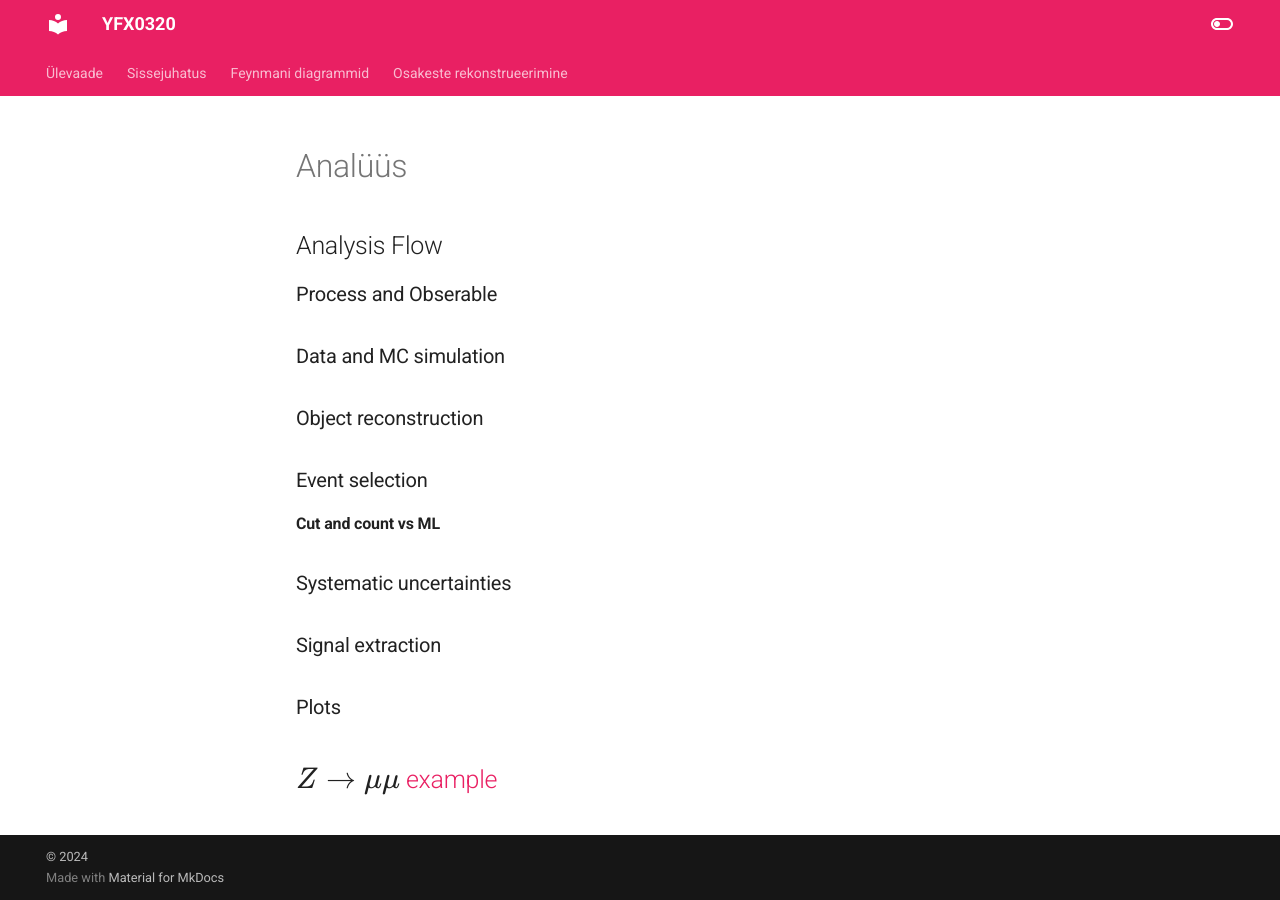
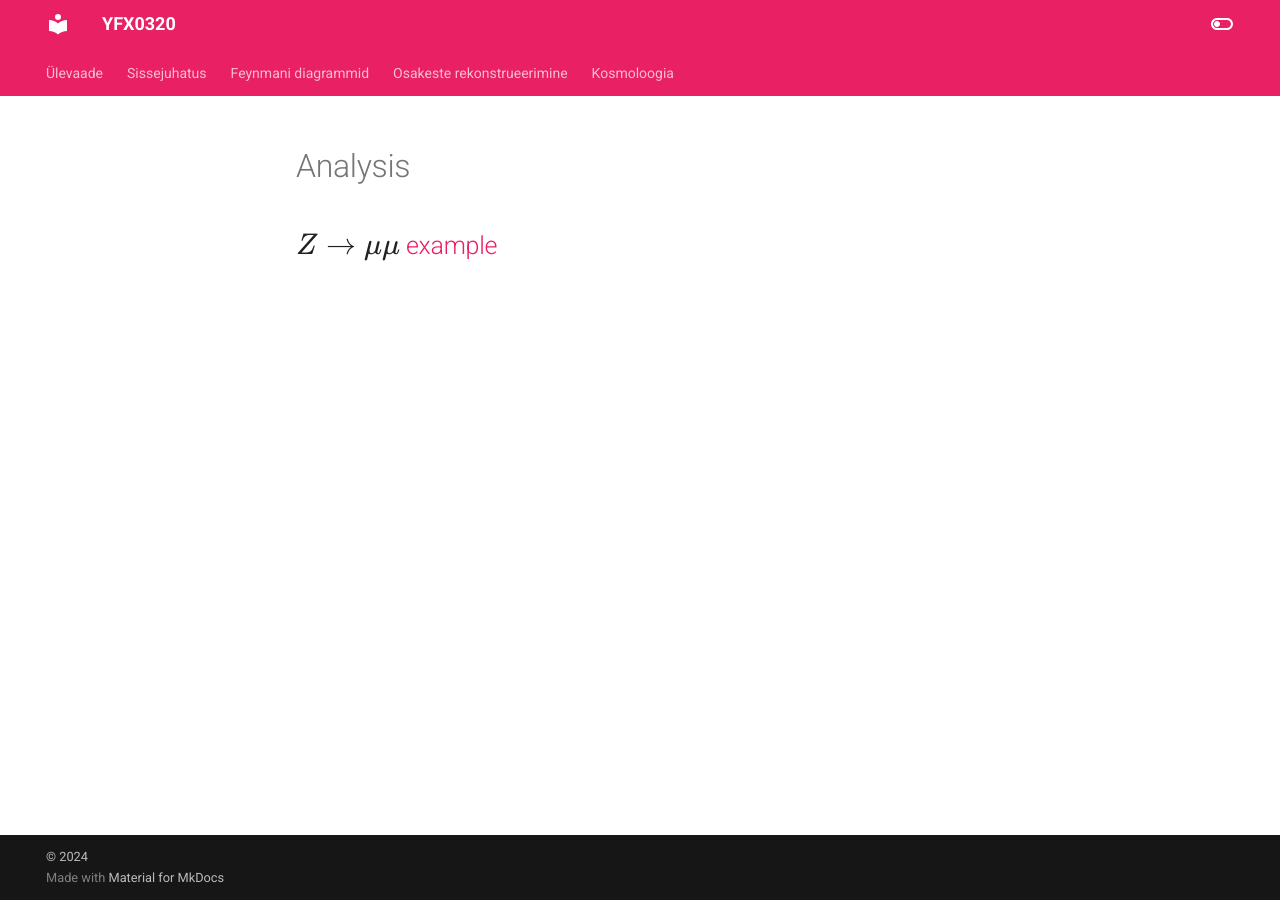
Before and after one commit to nseeba/YFX0320, an MkDocs documentation site: the page built from docs/analysis.md, in a window 1280 px wide. Built offline with MkDocs 1.6.1 and Material for MkDocs 9.7.7, drawn with Linux system fonts in a browser that asks for light colours.

Commit message:
kosmo updates

```diff
--- a/docs/analysis.md
+++ b/docs/analysis.md
@@ -1,21 +1,2 @@
-# Analüüs
-
-## Analysis Flow
-
-### Process and Obserable
-
-### Data and MC simulation
-
-### Object reconstruction
-
-### Event selection
-
-#### Cut and count vs ML
-
-### Systematic uncertainties
-
-### Signal extraction
-
-### Plots
 
 ## $Z \rightarrow \mu \mu$ <a href="https://colab.research.google.com/drive/1EOoRzZLktw4wdwtwIud6y0g7kjn7mRDK#scrollTo=ndTUgbca_Zx2 " target="_blank" rel="noopener">example </a>
--- a/mkdocs.yml
+++ b/mkdocs.yml
@@ -31,8 +31,7 @@
   - "Sissejuhatus.md"
   - "feynman.md"
   - "reco.md"
-  # - "analysis.md"
-  # - "Kursusetoo.md"
+  - "kosmo.md"
 
 markdown_extensions:
   - pymdownx.highlight:
```
Also changed, not shown: docs/Sissejuhatus.md (+0 -4 lines), docs/index.md (+2 -0 lines), docs/kosmo.md (added, +5 -0 lines), 1 other file.
